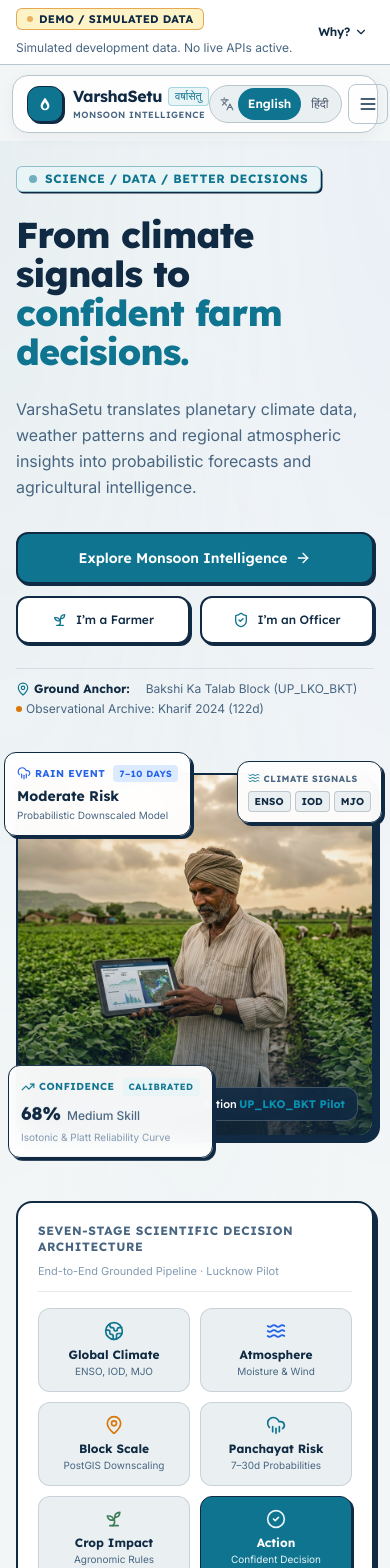
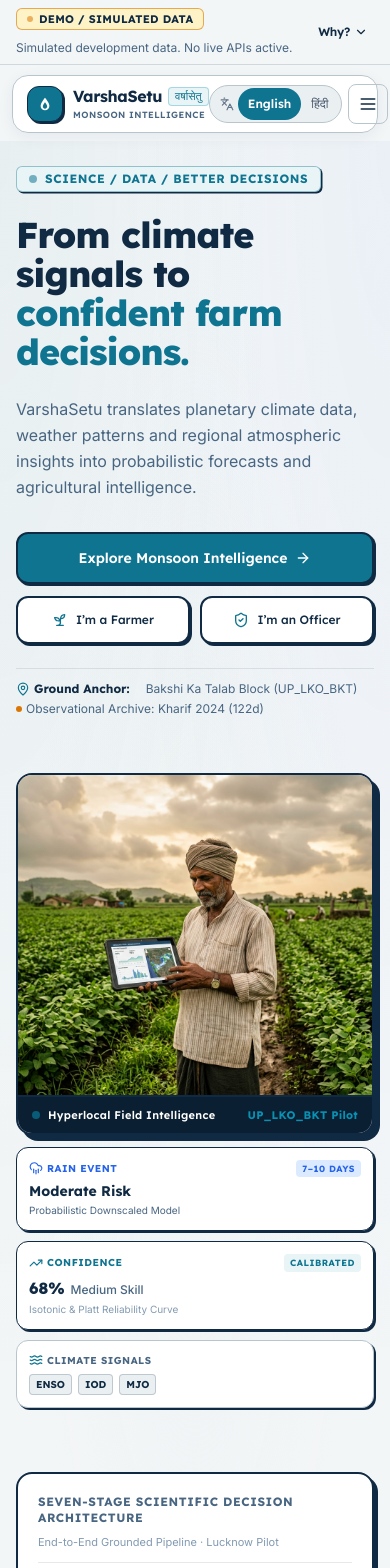
Before and after one commit to samxsingh/VarshaSetu, a React (Vite) app in the folder frontend/: page / in a window 390 px wide. Shown: the top 1568 px of the page. Built offline with nearby package versions, Linux system fonts and the light colour scheme.

Commit message:
fix(ui): refine hero composition and canvas continuity

```diff
--- a/frontend/src/components/common/DemoBanner.tsx
+++ b/frontend/src/components/common/DemoBanner.tsx
@@ -9,7 +9,7 @@
   return (
     <aside
       aria-label="Simulation and scientific transparency notice"
-      className="bg-[#FFFFFF] border-b border-[#B8C5CC] text-[#486581] text-xs transition-colors"
+      className="bg-[#F3F6F7] border-b border-[#B8C5CC]/60 text-[#486581] text-xs transition-colors"
     >
       <div className="max-w-7xl mx-auto px-4 sm:px-6 lg:px-8 py-2 flex items-center justify-between gap-3">
         <div className="flex items-center gap-2.5 flex-wrap">
@@ -40,7 +40,7 @@
       </div>
 
       {isExpanded && (
-        <div className="border-t border-[#B8C5CC] bg-[#EAF0F2] px-4 sm:px-6 lg:px-8 py-2.5 text-xs text-[#486581] leading-relaxed animate-fade-in">
+        <div className="border-t border-[#B8C5CC]/60 bg-[#EAF0F2] px-4 sm:px-6 lg:px-8 py-2.5 text-xs text-[#486581] leading-relaxed animate-fade-in">
           <div className="max-w-7xl mx-auto flex items-start gap-2.5">
             <ShieldAlert className="w-4 h-4 text-[#D97706] shrink-0 mt-0.5" />
             <div>
--- a/frontend/src/components/common/Navbar.tsx
+++ b/frontend/src/components/common/Navbar.tsx
@@ -46,7 +46,7 @@
           'max-w-7xl mx-auto rounded-2xl transition-all duration-200 px-3.5 sm:px-5 py-2 flex items-center justify-between',
           isScrolled
             ? 'bg-white/95 backdrop-blur-md border border-[#B8C5CC] shadow-[0_8px_30px_rgba(16,42,67,0.08)]'
-            : 'bg-white/90 backdrop-blur-sm border border-[#B8C5CC] shadow-[0_4px_16px_rgba(16,42,67,0.05)]'
+            : 'bg-white/95 backdrop-blur-md border border-[#B8C5CC] shadow-[0_4px_16px_rgba(16,42,67,0.06)]'
         )}
       >
         {/* LEFT: VarshaSetu Brand Logo */}
--- a/frontend/src/pages/public/LandingPage.tsx
+++ b/frontend/src/pages/public/LandingPage.tsx
@@ -102,34 +102,35 @@
 
             {/* RIGHT COLUMN: Atmospheric & Field Imagery with Floating Intelligence Cards */}
             <div className="lg:col-span-6 xl:col-span-5 relative mt-4 lg:mt-0">
-              {/* Primary Image Frame with Crisp Neo-Brutalist Border */}
+              {/* Primary Image Frame with Crisp Neo-Brutalist Border & Attached Status Rail */}
               <div className="relative rounded-2xl sm:rounded-3xl overflow-hidden border-2 border-[#102A43] bg-white shadow-[6px_6px_0px_#102A43] group">
                 <img
                   src="/images/hero-farmer.jpg"
                   alt="Indian farmer inspecting VarshaSetu agro-climate intelligence on a tablet in agricultural field"
-                  className="w-full h-[360px] sm:h-[440px] lg:h-[480px] object-cover object-center filter saturate-[1.05] transition-transform duration-500 group-hover:scale-[1.02]"
+                  className="w-full h-[320px] sm:h-[400px] lg:h-[460px] object-cover object-center filter saturate-[1.04] transition-transform duration-500 group-hover:scale-[1.01]"
                   loading="eager"
                 />
 
-                {/* Soft gradient bottom fade */}
-                <div className="absolute inset-0 bg-gradient-to-t from-[#102A43]/75 via-[#102A43]/10 to-transparent pointer-events-none" />
-
-                {/* Integrated Photo Caption Pill */}
-                <div className="absolute bottom-3.5 left-3.5 right-3.5 text-white text-xs font-sans flex items-center justify-between px-3 py-2 rounded-xl bg-[#102A43]/85 backdrop-blur-md border border-white/20">
-                  <div className="flex items-center gap-1.5">
-                    <span className="w-2 h-2 rounded-full bg-[#0891B2] animate-ping" />
-                    <span className="font-heading font-medium text-[11px] sm:text-xs">
-                      Hyperlocal Intelligence in Action
+                {/* Attached Caption Rail immediately below the photo */}
+                <div className="border-t-2 border-[#102A43] bg-[#0B1F33] px-3.5 sm:px-4 py-2.5 text-white flex items-center justify-between text-xs font-sans">
+                  <div className="flex items-center gap-2">
+                    <span className="w-2 h-2 rounded-full bg-[#0891B2] animate-pulse shrink-0" />
+                    <span className="font-heading font-semibold text-[11px] sm:text-xs tracking-wide">
+                      Hyperlocal Field Intelligence
+                    </span>
+                    <span className="text-[#829AB1] hidden sm:inline">•</span>
+                    <span className="text-[#EAF0F2] text-[11px] hidden sm:inline">
+                      1 Action Recommended
                     </span>
                   </div>
-                  <span className="text-[#0891B2] font-heading font-bold text-[11px]">
+                  <span className="text-[#0891B2] font-heading font-bold text-[11px] tracking-wide shrink-0">
                     UP_LKO_BKT Pilot
                   </span>
                 </div>
               </div>
 
-              {/* FLOATING CARD 1: Rain Event Intelligence (Top Left) */}
-              <div className="absolute -top-4 -left-3 sm:-top-5 sm:-left-6 z-20 bg-white/95 backdrop-blur-md border border-[#102A43] rounded-xl p-3 shadow-[3px_3px_0px_#102A43] animate-float-slow max-w-[210px] sm:max-w-[230px]">
+              {/* DESKTOP FLOATING CARD 1: Rain Event Intelligence (Perimeter Top Left) */}
+              <div className="hidden md:block absolute -top-4 -left-6 lg:-top-5 lg:-left-8 z-20 bg-white/95 backdrop-blur-md border border-[#102A43] rounded-xl p-3 shadow-[3px_3px_0px_#102A43] animate-float-slow max-w-[210px] sm:max-w-[220px]">
                 <div className="flex items-center justify-between gap-2 text-[10px] uppercase tracking-wider text-[#486581] font-heading font-bold">
                   <span className="flex items-center gap-1 text-[#2563EB]">
                     <CloudRain className="w-3.5 h-3.5" />
@@ -147,8 +148,8 @@
                 </div>
               </div>
 
-              {/* FLOATING CARD 2: Forecast Reliability Score (Bottom Left) */}
-              <div className="absolute -bottom-5 -left-2 sm:-bottom-6 sm:-left-4 z-20 bg-white/95 backdrop-blur-md border border-[#102A43] rounded-xl p-3 shadow-[3px_3px_0px_#102A43] animate-float-alt max-w-[220px] sm:max-w-[240px]">
+              {/* DESKTOP FLOATING CARD 2: Forecast Reliability Score (Perimeter Lower Left) */}
+              <div className="hidden md:block absolute bottom-12 -left-6 lg:bottom-14 lg:-left-8 z-20 bg-white/95 backdrop-blur-md border border-[#102A43] rounded-xl p-3 shadow-[3px_3px_0px_#102A43] animate-float-alt max-w-[210px] sm:max-w-[220px]">
                 <div className="flex items-center justify-between gap-2 text-[10px] uppercase tracking-wider text-[#486581] font-heading font-bold">
                   <span className="flex items-center gap-1 text-[#0E7490]">
                     <TrendingUp className="w-3.5 h-3.5" />
@@ -167,9 +168,9 @@
                 </div>
               </div>
 
-              {/* FLOATING CARD 3: Climate Teleconnections (Top Right) */}
-              <div className="absolute -top-3 -right-2 sm:-top-4 sm:-right-4 z-20 bg-white/95 backdrop-blur-md border border-[#102A43] rounded-xl p-2.5 shadow-[3px_3px_0px_#102A43] max-w-[190px]">
-                <div className="text-[9px] uppercase tracking-wider text-[#486581] font-heading font-bold flex items-center gap-1">
+              {/* DESKTOP FLOATING CARD 3: Climate Teleconnections (Perimeter Top Right) */}
+              <div className="hidden md:block absolute top-3 -right-4 lg:top-4 lg:-right-6 z-20 bg-white/95 backdrop-blur-md border border-[#B8C5CC] rounded-xl p-2.5 shadow-[3px_3px_0px_#102A43] max-w-[190px]">
+                <div className="text-[9px] uppercase tracking-wider text-[#486581] font-heading font-bold flex items-center gap-1 text-[#102A43]">
                   <Waves className="w-3 h-3 text-[#0E7490]" />
                   CLIMATE SIGNALS
                 </div>
@@ -183,6 +184,67 @@
                   <span className="px-1.5 py-0.5 rounded bg-[#EAF0F2] border border-[#102A43]/20 font-heading font-bold text-[#102A43]">
                     MJO
                   </span>
+                </div>
+              </div>
+
+              {/* MOBILE ONLY: 3 stacked intelligence cards beneath the image frame (normal document flow) */}
+              <div className="grid grid-cols-1 sm:grid-cols-3 gap-2.5 mt-3 md:hidden">
+                {/* Mobile Card 1: Rain Event */}
+                <div className="bg-white rounded-xl border border-[#102A43] p-3 shadow-[2px_2px_0px_#102A43]">
+                  <div className="flex items-center justify-between gap-2 text-[10px] uppercase tracking-wider text-[#486581] font-heading font-bold">
+                    <span className="flex items-center gap-1 text-[#2563EB]">
+                      <CloudRain className="w-3.5 h-3.5" />
+                      RAIN EVENT
+                    </span>
+                    <span className="px-1.5 py-0.5 rounded bg-[#DBEAFE] text-[#2563EB] text-[9px] font-bold">
+                      7–10 DAYS
+                    </span>
+                  </div>
+                  <div className="mt-1 font-heading font-bold text-sm text-[#102A43]">
+                    Moderate Risk
+                  </div>
+                  <div className="text-[10px] text-[#486581] mt-0.5">
+                    Probabilistic Downscaled Model
+                  </div>
+                </div>
+
+                {/* Mobile Card 2: Confidence */}
+                <div className="bg-white rounded-xl border border-[#102A43] p-3 shadow-[2px_2px_0px_#102A43]">
+                  <div className="flex items-center justify-between gap-2 text-[10px] uppercase tracking-wider text-[#486581] font-heading font-bold">
+                    <span className="flex items-center gap-1 text-[#0E7490]">
+                      <TrendingUp className="w-3.5 h-3.5" />
+                      CONFIDENCE
+                    </span>
+                    <span className="px-1.5 py-0.5 rounded bg-[#E8F4F6] text-[#0E7490] text-[9px] font-bold">
+                      CALIBRATED
+                    </span>
+                  </div>
+                  <div className="mt-1 font-heading font-extrabold text-base text-[#102A43] flex items-baseline gap-1.5">
+                    <span>68%</span>
+                    <span className="text-xs font-medium text-[#486581] font-sans">Medium Skill</span>
+                  </div>
+                  <div className="text-[10px] text-[#829AB1] mt-0.5">
+                    Isotonic & Platt Reliability Curve
+                  </div>
+                </div>
+
+                {/* Mobile Card 3: Climate Signals */}
+                <div className="bg-white rounded-xl border border-[#B8C5CC] p-3 shadow-[2px_2px_0px_#102A43]">
+                  <div className="text-[10px] uppercase tracking-wider text-[#486581] font-heading font-bold flex items-center gap-1 text-[#102A43]">
+                    <Waves className="w-3.5 h-3.5 text-[#0E7490]" />
+                    CLIMATE SIGNALS
+                  </div>
+                  <div className="mt-1.5 flex items-center gap-1.5 text-[10px]">
+                    <span className="px-1.5 py-0.5 rounded bg-[#EAF0F2] border border-[#102A43]/20 font-heading font-bold text-[#102A43]">
+                      ENSO
+                    </span>
+                    <span className="px-1.5 py-0.5 rounded bg-[#EAF0F2] border border-[#102A43]/20 font-heading font-bold text-[#102A43]">
+                      IOD
+                    </span>
+                    <span className="px-1.5 py-0.5 rounded bg-[#EAF0F2] border border-[#102A43]/20 font-heading font-bold text-[#102A43]">
+                      MJO
+                    </span>
+                  </div>
                 </div>
               </div>
             </div>
```
